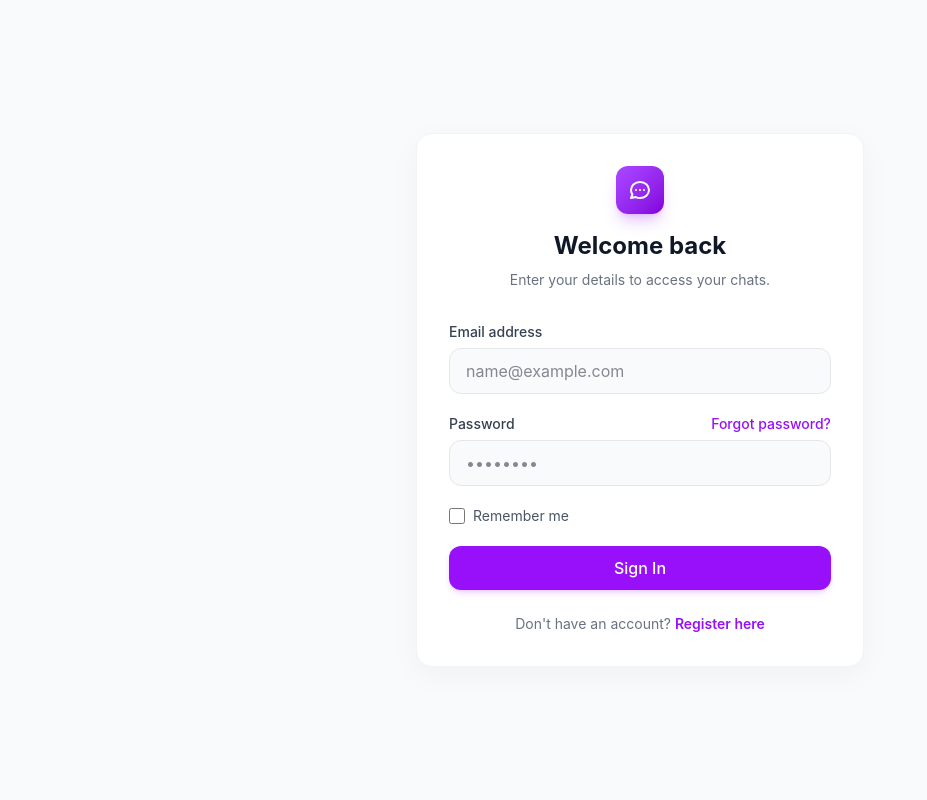
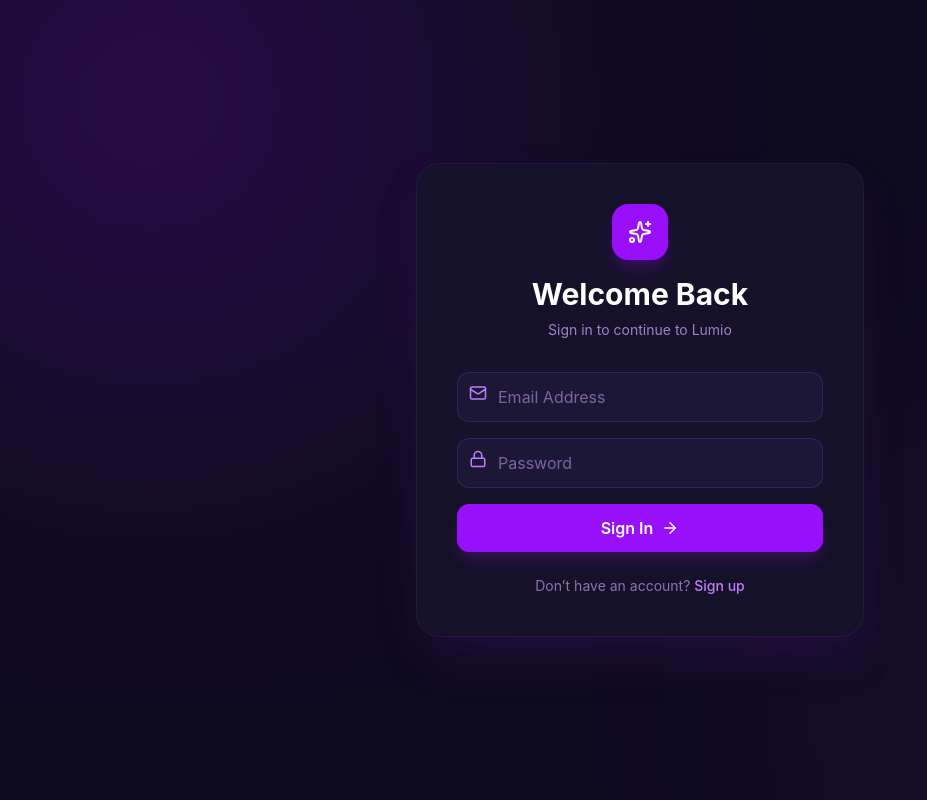
Before and after one commit to developer-badhan/Lumio, a React app in the folder frontend/: page /login in a window 1280 px wide. Shown: the whole page, without its empty margins (0-927 px from the left). Built offline with nearby package versions, Linux system fonts and the light colour scheme; the HTML template or start-up script is replaced by a standard one.

Commit message:
extend the dummy template, implement backend requirements

```diff
--- a/frontend/src/pages/Login.jsx
+++ b/frontend/src/pages/Login.jsx
@@ -1,107 +1,144 @@
-import React, { useState } from 'react';
+import React, { useState } from "react";
+import {
+  Mail,
+  Lock,
+  ArrowRight,
+  Sparkles,
+} from "lucide-react";
+import { useNavigate } from "react-router-dom";
+import api from "../services/axios";
 
 const Login = () => {
-  const [formData, setFormData] = useState({ email: '', password: '' });
+  const navigate = useNavigate();
+
+  const [form, setForm] = useState({
+    email: "",
+    password: "",
+  });
+
+  const [loading, setLoading] = useState(false);
+  const [error, setError] = useState("");
+
+  const handleChange = (e) => {
+    setForm({ ...form, [e.target.name]: e.target.value });
+  };
+
+  const handleSubmit = async (e) => {
+    e.preventDefault();
+    setError("");
+
+    try {
+      setLoading(true);
+
+      const res = await api.post("/auth/login", form);
+
+      // Save access token
+      localStorage.setItem("token", res.data.accessToken);
+
+      // Navigate to dashboard or home
+      navigate("/");
+
+    } catch (err) {
+      const message = err.response?.data?.message;
+
+      if (err.response?.status === 403) {
+        // Not verified
+        navigate("/verify-otp", {
+          state: { email: form.email },
+        });
+      } else {
+        setError(message || "Login failed");
+      }
+    } finally {
+      setLoading(false);
+    }
+  };
 
   return (
-    <div className="min-h-screen bg-gray-50 dark:bg-gray-900 flex items-center justify-center p-4 transition-colors duration-300">
-      <div className="max-w-md w-full bg-white dark:bg-gray-800 rounded-2xl shadow-[0_8px_30px_rgb(0,0,0,0.04)] dark:shadow-[0_8px_30px_rgb(0,0,0,0.1)] p-8 border border-gray-100 dark:border-gray-700">
+    <div className="min-h-screen bg-[#0f0b1f] flex items-center justify-center relative overflow-hidden">
 
+      {/* Background Glow */}
+      <div className="absolute w-150 h-150 bg-purple-600/20 rounded-full blur-[140px] -top-50 -left-37.5" />
+      <div className="absolute w-125 h-125 bg-purple-500/10 rounded-full blur-[140px] -bottom-37.5 -right-25" />
+
+      <div className="w-full max-w-md bg-[#151129] border border-purple-500/10 shadow-2xl shadow-purple-900/30 rounded-3xl p-10 relative z-10">
+
+        {/* Header */}
         <div className="text-center mb-8">
-          <div className="w-12 h-12 bg-linear-to-br from-purple-500 to-purple-700 rounded-xl mx-auto flex items-center justify-center mb-4 shadow-lg shadow-purple-500/30">
-            <svg className="w-6 h-6 text-white" fill="none" stroke="currentColor" viewBox="0 0 24 24"><path strokeLinecap="round" strokeLinejoin="round" strokeWidth="2" d="M8 12h.01M12 12h.01M16 12h.01M21 12c0 4.418-4.03 8-9 8a9.863 9.863 0 01-4.255-.949L3 20l1.395-3.72C3.512 15.042 3 13.574 3 12c0-4.418 4.03-8 9-8s9 3.582 9 8z"></path></svg>
+          <div className="flex justify-center mb-4">
+            <div className="bg-purple-600 p-4 rounded-2xl shadow-lg shadow-purple-700/30">
+              <Sparkles className="text-white" size={24} />
+            </div>
           </div>
-          <h2 className="text-2xl font-bold text-gray-900 dark:text-white">Welcome back</h2>
-          <p className="text-sm text-gray-500 dark:text-gray-400 mt-2">Enter your details to access your chats.</p>
+
+          <h1 className="text-3xl font-bold text-white">
+            Welcome Back
+          </h1>
+
+          <p className="text-purple-300/70 mt-2 text-sm">
+            Sign in to continue to Lumio
+          </p>
         </div>
 
-        <form className="space-y-5">
-          <div>
-            <label className="block text-sm font-medium text-gray-700 dark:text-gray-300 mb-1.5">Email address</label>
+        {/* Form */}
+        <form onSubmit={handleSubmit} className="space-y-4">
+
+          {/* Email */}
+          <div className="relative">
+            <Mail className="absolute left-3 top-3 text-purple-400" size={18} />
             <input
               type="email"
-              className="w-full px-4 py-2.5 rounded-xl bg-gray-50 dark:bg-gray-900 border border-gray-200 dark:border-gray-700 text-gray-900 dark:text-white focus:ring-4 focus:ring-purple-500/20 focus:border-purple-500 outline-none transition-all duration-200"
-              placeholder="name@example.com"
+              name="email"
+              placeholder="Email Address"
+              value={form.email}
+              onChange={handleChange}
+              required
+              className="w-full bg-[#1d1736] text-white placeholder-purple-300/50 border border-purple-500/20 focus:border-purple-500 focus:ring-2 focus:ring-purple-600/30 transition-all rounded-xl py-3 pl-10 pr-4 outline-none"
             />
           </div>
 
-          <div>
-            <div className="flex justify-between items-center mb-1.5">
-              <label className="block text-sm font-medium text-gray-700 dark:text-gray-300">Password</label>
-              <a href="#" className="text-sm font-medium text-purple-600 hover:text-purple-500 transition-colors">Forgot password?</a>
-            </div>
+          {/* Password */}
+          <div className="relative">
+            <Lock className="absolute left-3 top-3 text-purple-400" size={18} />
             <input
               type="password"
-              className="w-full px-4 py-2.5 rounded-xl bg-gray-50 dark:bg-gray-900 border border-gray-200 dark:border-gray-700 text-gray-900 dark:text-white focus:ring-4 focus:ring-purple-500/20 focus:border-purple-500 outline-none transition-all duration-200"
-              placeholder="••••••••"
+              name="password"
+              placeholder="Password"
+              value={form.password}
+              onChange={handleChange}
+              required
+              className="w-full bg-[#1d1736] text-white placeholder-purple-300/50 border border-purple-500/20 focus:border-purple-500 focus:ring-2 focus:ring-purple-600/30 transition-all rounded-xl py-3 pl-10 pr-4 outline-none"
             />
           </div>
 
-          <div className="flex items-center">
-            <input type="checkbox" className="w-4 h-4 rounded border-gray-300 text-purple-600 focus:ring-purple-500/30 transition-colors" />
-            <label className="ml-2 text-sm text-gray-600 dark:text-gray-400">Remember me</label>
-          </div>
+          {error && (
+            <p className="text-red-400 text-sm text-center">{error}</p>
+          )}
 
-          <button className="w-full py-2.5 px-4 bg-purple-600 hover:bg-purple-700 text-white font-medium rounded-xl shadow-md shadow-purple-500/20 active:scale-[0.98] transition-all duration-200 flex justify-center items-center gap-2">
-            Sign In
+          {/* Button */}
+          <button
+            type="submit"
+            disabled={loading}
+            className="w-full bg-purple-600 hover:bg-purple-700 active:scale-[0.98] transition-all text-white font-semibold py-3 rounded-xl flex items-center justify-center gap-2 shadow-lg shadow-purple-900/40"
+          >
+            {loading ? "Signing In..." : "Sign In"}
+            <ArrowRight size={18} />
           </button>
         </form>
 
-        <p className="mt-6 text-center text-sm text-gray-500 dark:text-gray-400">
-          Don't have an account? <a href="#" className="font-semibold text-purple-600 hover:text-purple-500 transition-colors">Register here</a>
-        </p>
+        {/* Footer */}
+        <div className="mt-6 text-center text-sm text-purple-300/60">
+          Don’t have an account?{" "}
+          <a
+            href="/register"
+            className="text-purple-400 hover:text-purple-300 font-medium"
+          >
+            Sign up
+          </a>
+        </div>
       </div>
     </div>
   );
 };
 
 export default Login;
-
-
-
-
-// import { useState } from "react"
-// import { useNavigate } from "react-router-dom"
-// import axios from "../services/axios"
-// import { useAuth } from "../context/AuthContext"
-
-// const Login = () => {
-//   const [email, setEmail] = useState("")
-//   const [password, setPassword] = useState("")
-//   const { getMe } = useAuth()
-//   const navigate = useNavigate()
-
-//   const handleSubmit = async (e) => {
-//     e.preventDefault()
-
-//     await axios.post("/auth/login", { email, password })
-
-//     await getMe()
-//     navigate("/")
-//   }
-
-//   return (
-//     <div className="h-screen flex items-center justify-center">
-//       <form onSubmit={handleSubmit} className="bg-white p-6 rounded shadow w-96">
-//         <h2 className="text-xl mb-4">Login</h2>
-
-//         <input value={email}
-//           onChange={(e) => setEmail(e.target.value)}
-//           placeholder="Email"
-//           className="w-full border p-2 mb-2" />
-
-//         <input type="password"
-//           value={password}
-//           onChange={(e) => setPassword(e.target.value)}
-//           placeholder="Password"
-//           className="w-full border p-2 mb-2" />
-
-//         <button className="bg-blue-600 text-white w-full p-2 rounded">
-//           Login
-//         </button>
-//       </form>
-//     </div>
-//   )
-// }
-
-// export default Login
--- a/frontend/src/pages/Register.jsx
+++ b/frontend/src/pages/Register.jsx
@@ -76,8 +76,8 @@ const Register = () => {
     <div className="min-h-screen bg-[#0f0b1f] flex items-center justify-center relative overflow-hidden">
 
       {/* Background Glow */}
-      <div className="absolute w-[600px] h-[600px] bg-purple-600/20 rounded-full blur-[140px] top-[-200px] left-[-150px]" />
-      <div className="absolute w-[500px] h-[500px] bg-purple-500/10 rounded-full blur-[140px] bottom-[-150px] right-[-100px]" />
+      <div className="absolute w-150 h-150 bg-purple-600/20 rounded-full blur-[140px] -top-50 -left-37.5" />
+      <div className="absolute w-125 h-125 bg-purple-500/10 rounded-full blur-[140px] -bottom-37.5 -right-25" />
 
       <div className="w-full max-w-md bg-[#151129] border border-purple-500/10 shadow-2xl shadow-purple-900/30 rounded-3xl p-10 relative z-10">
 
```
